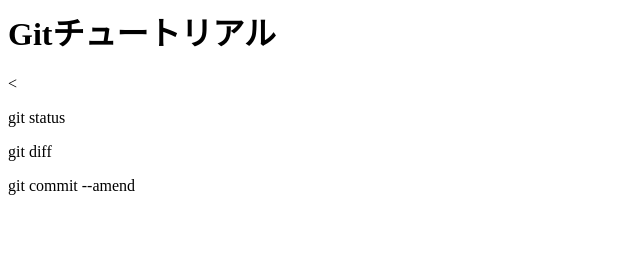
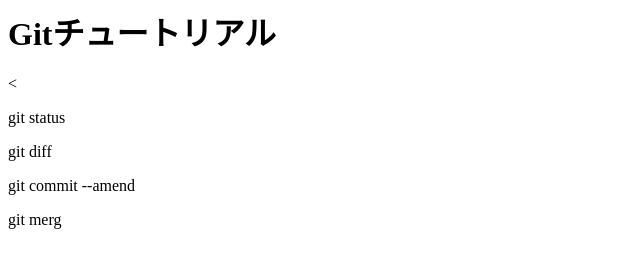
Before and after one commit to Takakura53/git_tutorial, a plain HTML site: page index.html in a window 1280 px wide. Shown: the full height of the page, 0-640 px from the left. Drawn offline with Linux system fonts and the light colour scheme.

Commit message:
git mergeを追記

```diff
--- a/index.html
+++ b/index.html
@@ -2,3 +2,4 @@
 <<p>git status</p>
 <p>git diff</p>
 <p>git commit --amend</p>
+<p>git merg</p>
```
